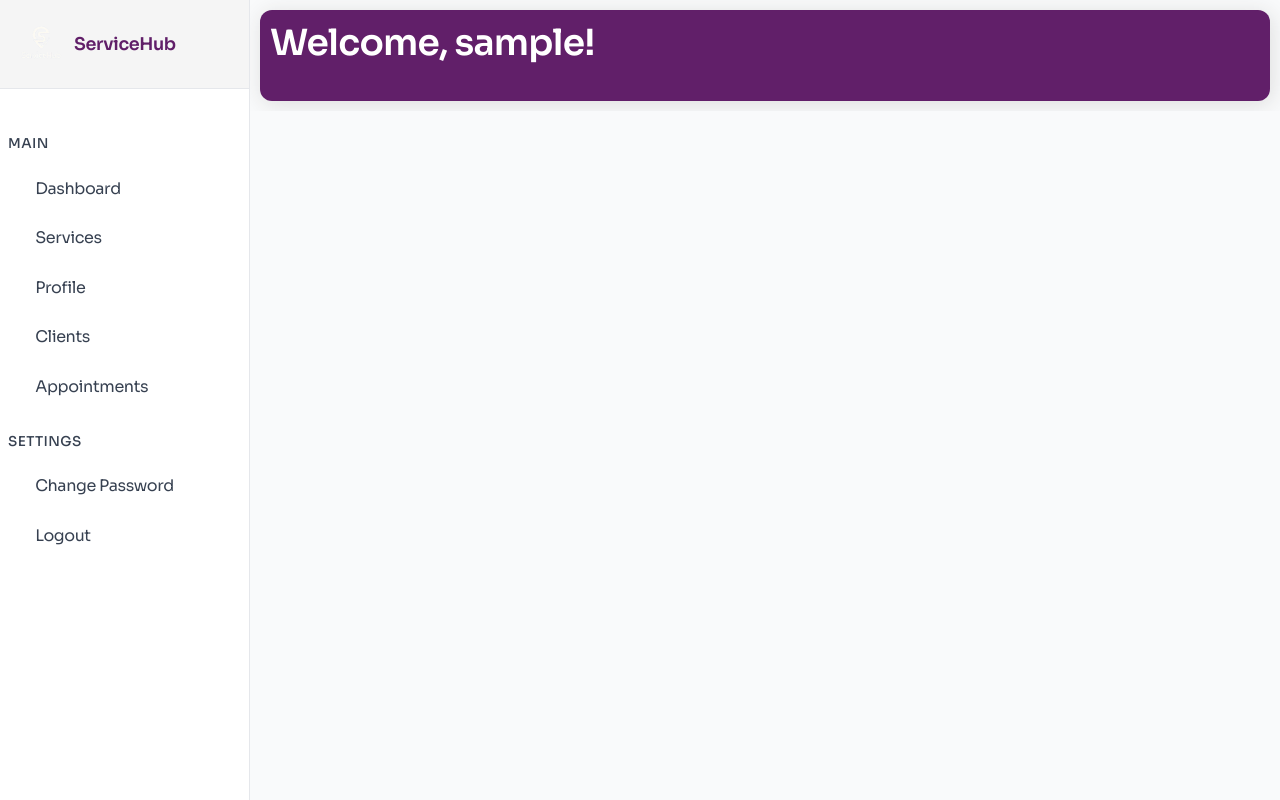
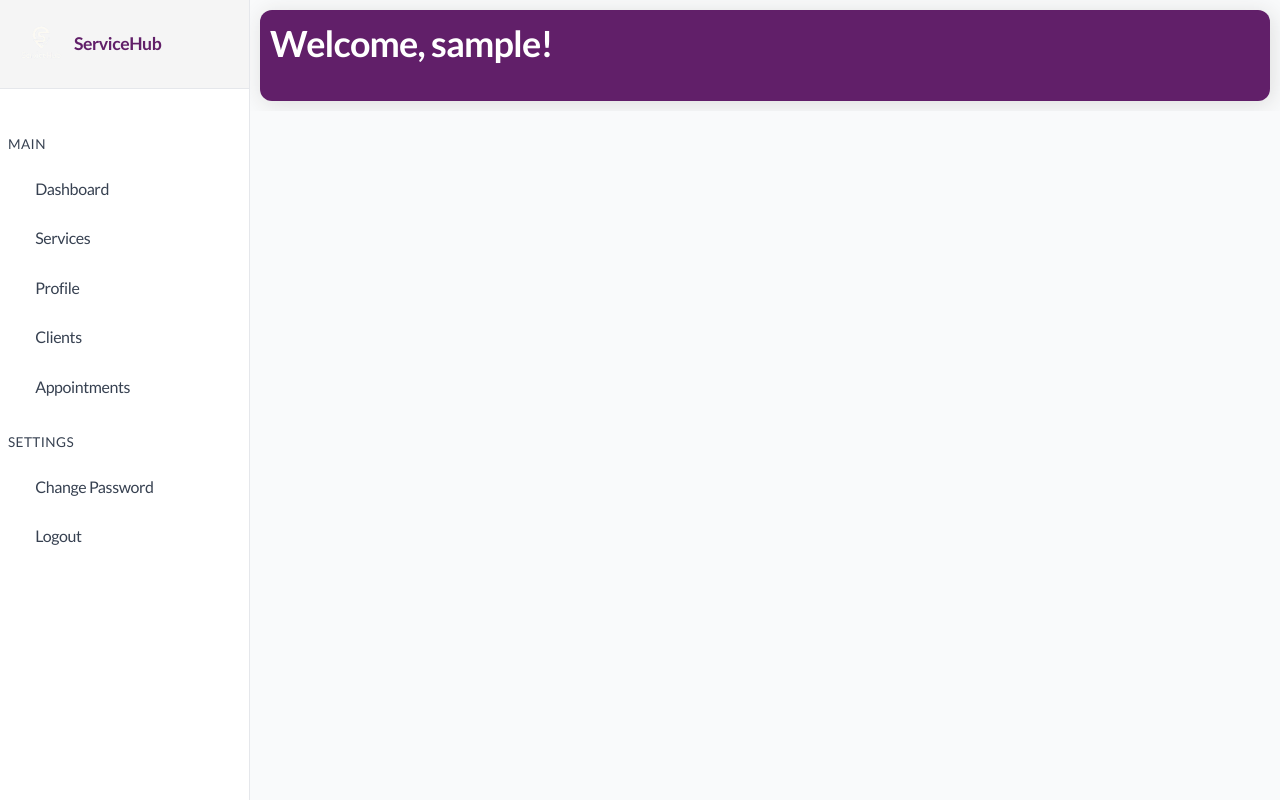
Before and after one commit to KabriAcid/servicehub, a PHP site: page /public/backend/sample.php in a window 1280 px wide. Run offline with PHP 8.4, Linux system fonts and the light colour scheme; the visitor is signed in with stand-in values (Sample User, id 1); tables that the repository leaves empty or names only in its code hold one stand-in row (values such as "Sample post").

Commit message:
Replace Sora font with Lato for improved typography across header components

```diff
--- a/public/components/header.php
+++ b/public/components/header.php
@@ -30,7 +30,7 @@ function set_title(string $title = 'ServiceHub')
     <link rel="stylesheet" href="../assets/css/toasted.css" />
     <script src="../assets/js/toasted.js"></script>
 
-    <link rel="stylesheet" href="https://fonts.googleapis.com/css2?family=Sora:wght@100..800&display=swap">
+    <link rel="stylesheet" href="https://fonts.googleapis.com/css2?family=Lato:ital,wght@0,100;0,300;0,400;0,700;0,900;1,100;1,300;1,400;1,700;1,900&display=swap">
 
 
     <link rel="stylesheet" href="../assets/css/soft-design-system-pro.min3f71.css">
@@ -38,7 +38,7 @@ function set_title(string $title = 'ServiceHub')
 
     <style>
         body {
-            font-family: 'Sora', sans-serif;
+            font-family: 'Lato', sans-serif;
         }
     </style>
 
```
Also changed, not shown: includes/main-header.php (+7 -1 lines).
